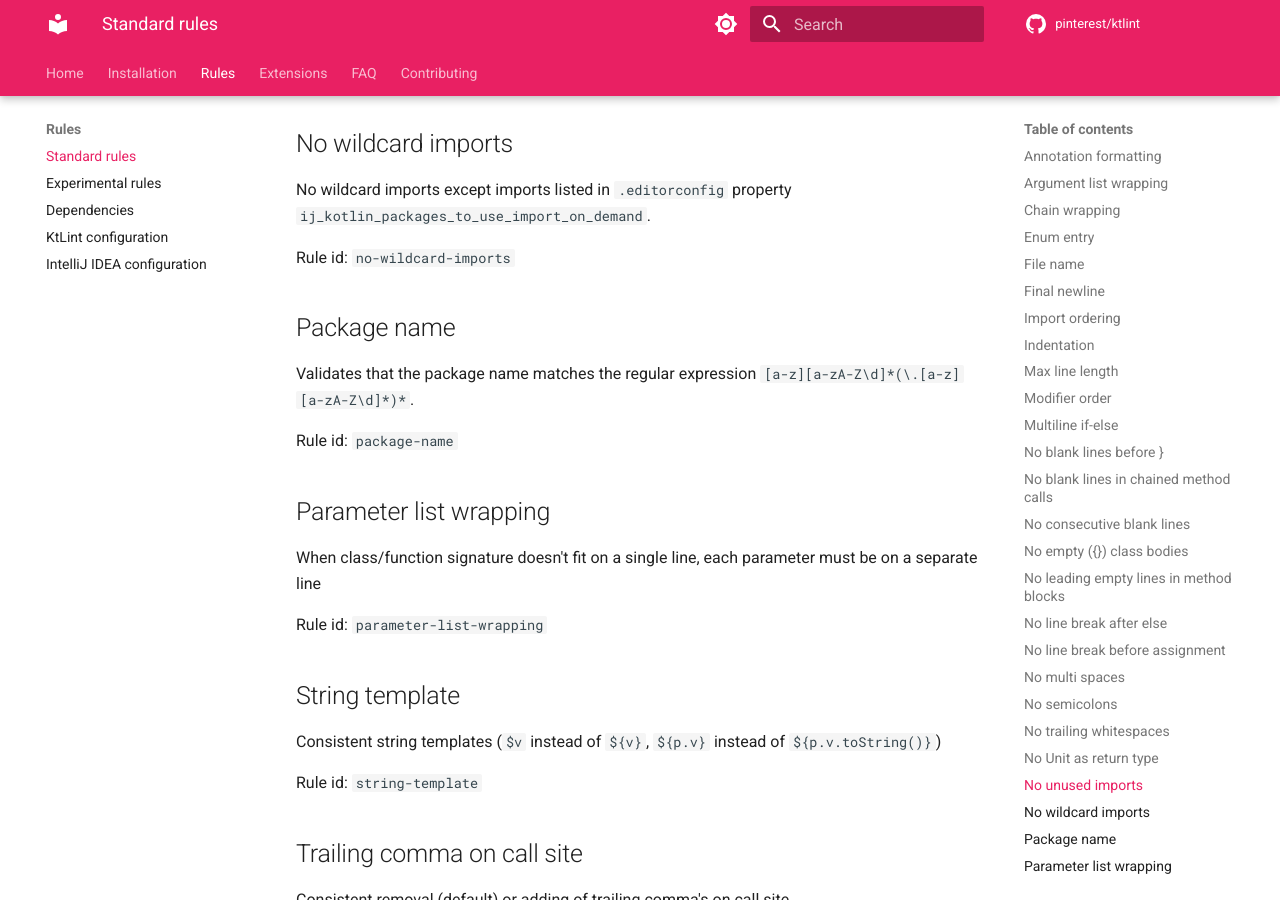
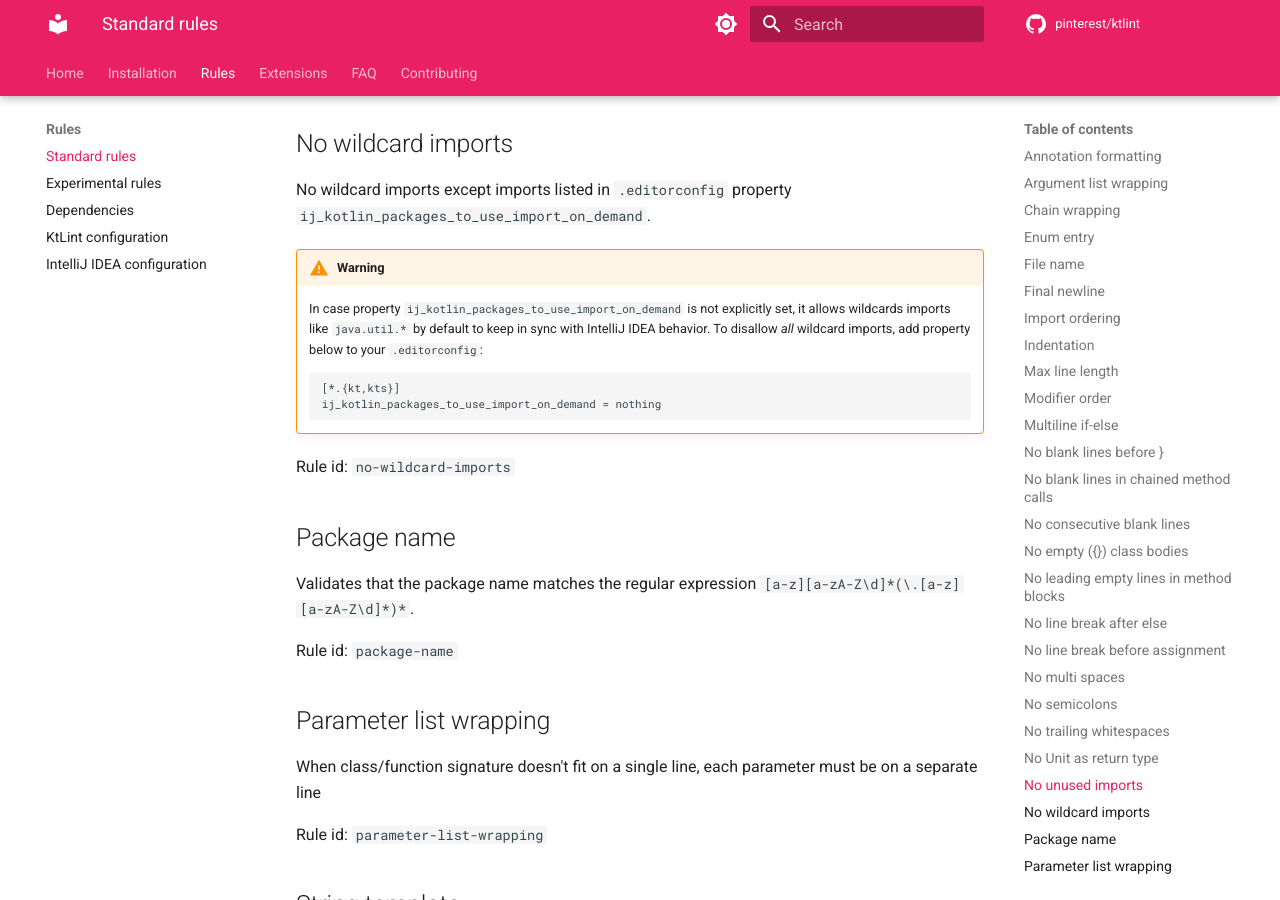
Before and after one commit to pinterest/ktlint, an MkDocs documentation site: the page built from docs/rules/standard.md, in a window 1280 px wide and 900 px high, scrolled down 3968 px. Built offline with MkDocs 1.6.1 and Material for MkDocs 9.7.7, drawn with Linux system fonts in a browser that asks for light colours; comment, search, counter and statistics services are not loaded.

Commit message:
Clarify documentation of no-wildcard-imports rule

````diff
--- a/docs/rules/standard.md
+++ b/docs/rules/standard.md
@@ -147,6 +147,14 @@ Rule id: `no-unused-imports`
 ## No wildcard imports
 
 No wildcard imports except imports listed in `.editorconfig` property `ij_kotlin_packages_to_use_import_on_demand`.
+
+!!! warning
+
+    In case property `ij_kotlin_packages_to_use_import_on_demand` is not explicitly set, it allows wildcards imports like `java.util.*` by default to keep in sync with IntelliJ IDEA behavior. To disallow *all* wildcard imports, add property below to your `.editorconfig`:
+    ```editorconfig
+    [*.{kt,kts}]
+    ij_kotlin_packages_to_use_import_on_demand = nothing
+    ```
 
 Rule id: `no-wildcard-imports`
 
````
Also changed, not shown: docs/faq.md (+4 -0 lines).
